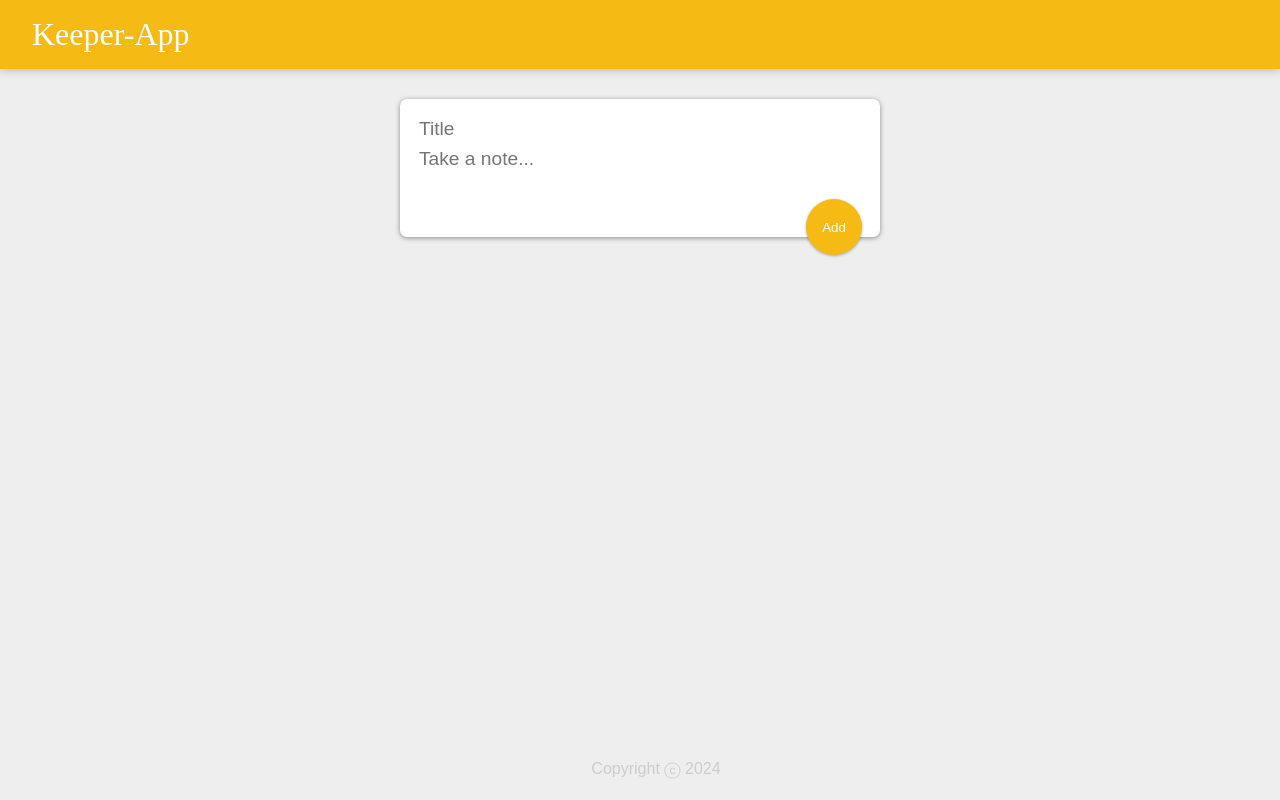
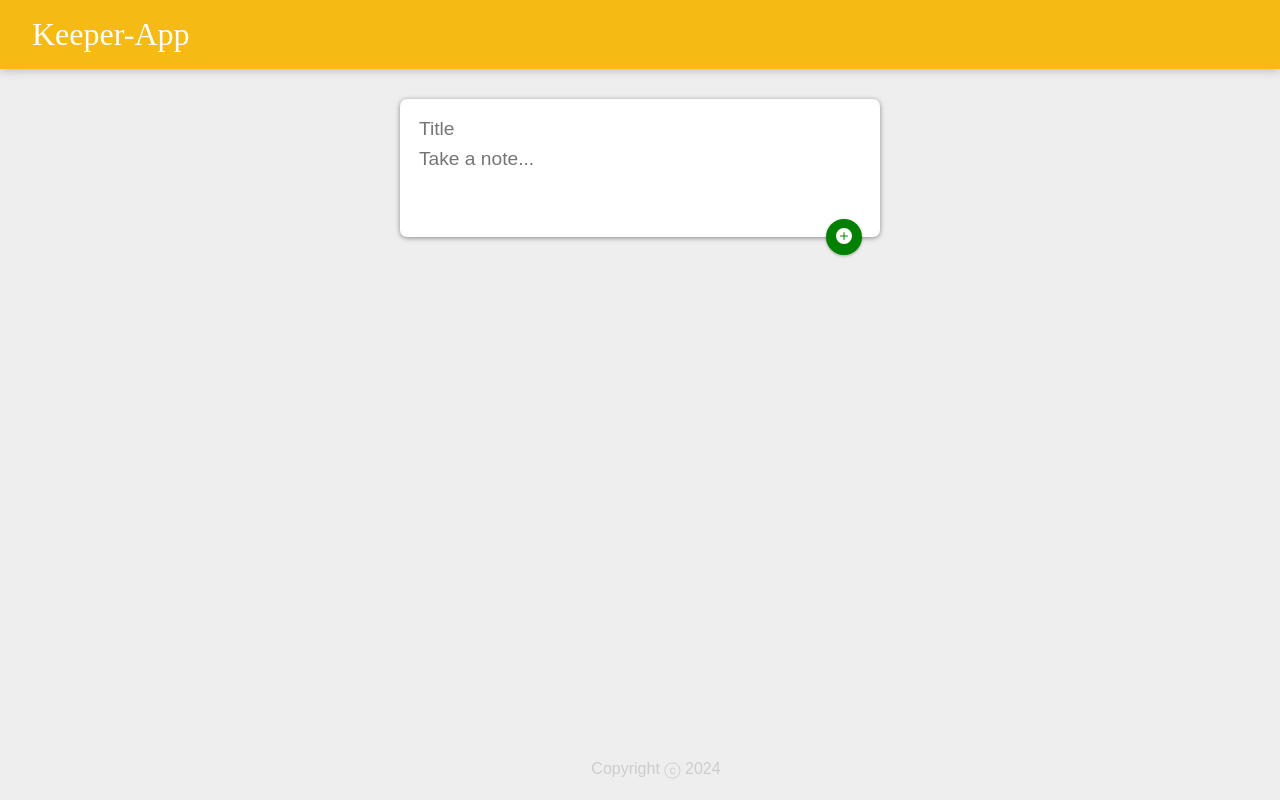
Before and after one commit to Teejay-deen/Keeper-App, a React (Create React App) app: page / in a window 1280 px wide. Built offline with nearby package versions, Linux system fonts and the light colour scheme.

Commit message:
adding delete and add svg to my CSS

```diff
--- a/src/App.css
+++ b/src/App.css
@@ -63,8 +63,8 @@
   color: #fff;
   border: none;
   border-radius: 50%;
-  width: 56px;
-  height: 56px;
+  width: 36px;
+  height: 36px;
   box-shadow: 0 1px 3px rgba(0, 0, 0, 0.3);
   cursor: pointer;
   outline: none;
@@ -93,12 +93,12 @@
   position: absolute;
   right: 18px;
   bottom: -18px;
-  background: #f5ba13;
+  background: green;
   color: #fff;
   border: none;
   border-radius: 50%;
-  width: 56px;
-  height: 56px;
+  width: 36px;
+  height: 36px;
   box-shadow: 0 1px 3px rgba(0, 0, 0, 0.3);
   cursor: pointer;
   outline: none;
--- a/src/Components/CreateArea.jsx
+++ b/src/Components/CreateArea.jsx
@@ -39,7 +39,18 @@
           placeholder="Take a note..."
           rows="3"
         />
-        <button onClick={submitNote}>Add</button>
+        <button onClick={submitNote}>
+          <svg
+            xmlns="http://www.w3.org/2000/svg"
+            width="16"
+            height="16"
+            fill="currentColor"
+            class="bi bi-plus-circle-fill"
+            viewBox="0 0 16 16"
+          >
+            <path d="M16 8A8 8 0 1 1 0 8a8 8 0 0 1 16 0M8.5 4.5a.5.5 0 0 0-1 0v3h-3a.5.5 0 0 0 0 1h3v3a.5.5 0 0 0 1 0v-3h3a.5.5 0 0 0 0-1h-3z" />
+          </svg>
+        </button>
       </form>
     </div>
   );
--- a/src/Components/Note.jsx
+++ b/src/Components/Note.jsx
@@ -1,4 +1,4 @@
-import "../App.css"
+import "../App.css";
 import React from "react";
 
 function Note(props) {
@@ -10,7 +10,19 @@
     <div className="note">
       <h1>{props.title}</h1>
       <p>{props.content}</p>
-      <button className="note_button" onClick={handleClick}>DELETE</button>
+      <button className="note_button" onClick={handleClick}>
+        <svg
+          xmlns="http://www.w3.org/2000/svg"
+          width="16"
+          height="16"
+          fill="currentColor"
+          class="bi bi-trash"
+          viewBox="0 0 16 16"
+        >
+          <path d="M5.5 5.5A.5.5 0 0 1 6 6v6a.5.5 0 0 1-1 0V6a.5.5 0 0 1 .5-.5m2.5 0a.5.5 0 0 1 .5.5v6a.5.5 0 0 1-1 0V6a.5.5 0 0 1 .5-.5m3 .5a.5.5 0 0 0-1 0v6a.5.5 0 0 0 1 0z" />
+          <path d="M14.5 3a1 1 0 0 1-1 1H13v9a2 2 0 0 1-2 2H5a2 2 0 0 1-2-2V4h-.5a1 1 0 0 1-1-1V2a1 1 0 0 1 1-1H6a1 1 0 0 1 1-1h2a1 1 0 0 1 1 1h3.5a1 1 0 0 1 1 1zM4.118 4 4 4.059V13a1 1 0 0 0 1 1h6a1 1 0 0 0 1-1V4.059L11.882 4zM2.5 3h11V2h-11z" />
+        </svg>
+      </button>
     </div>
   );
 }
```
